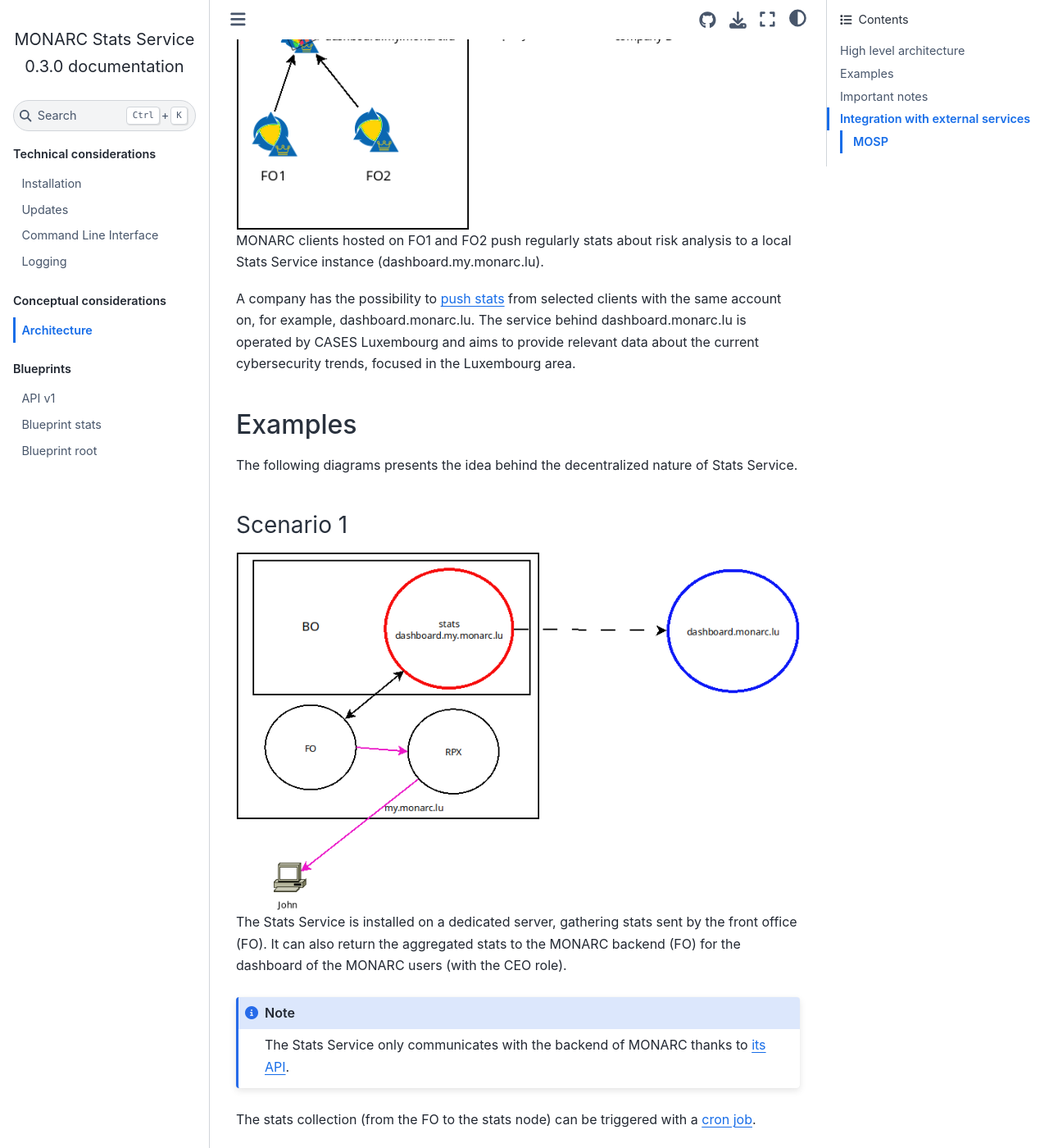
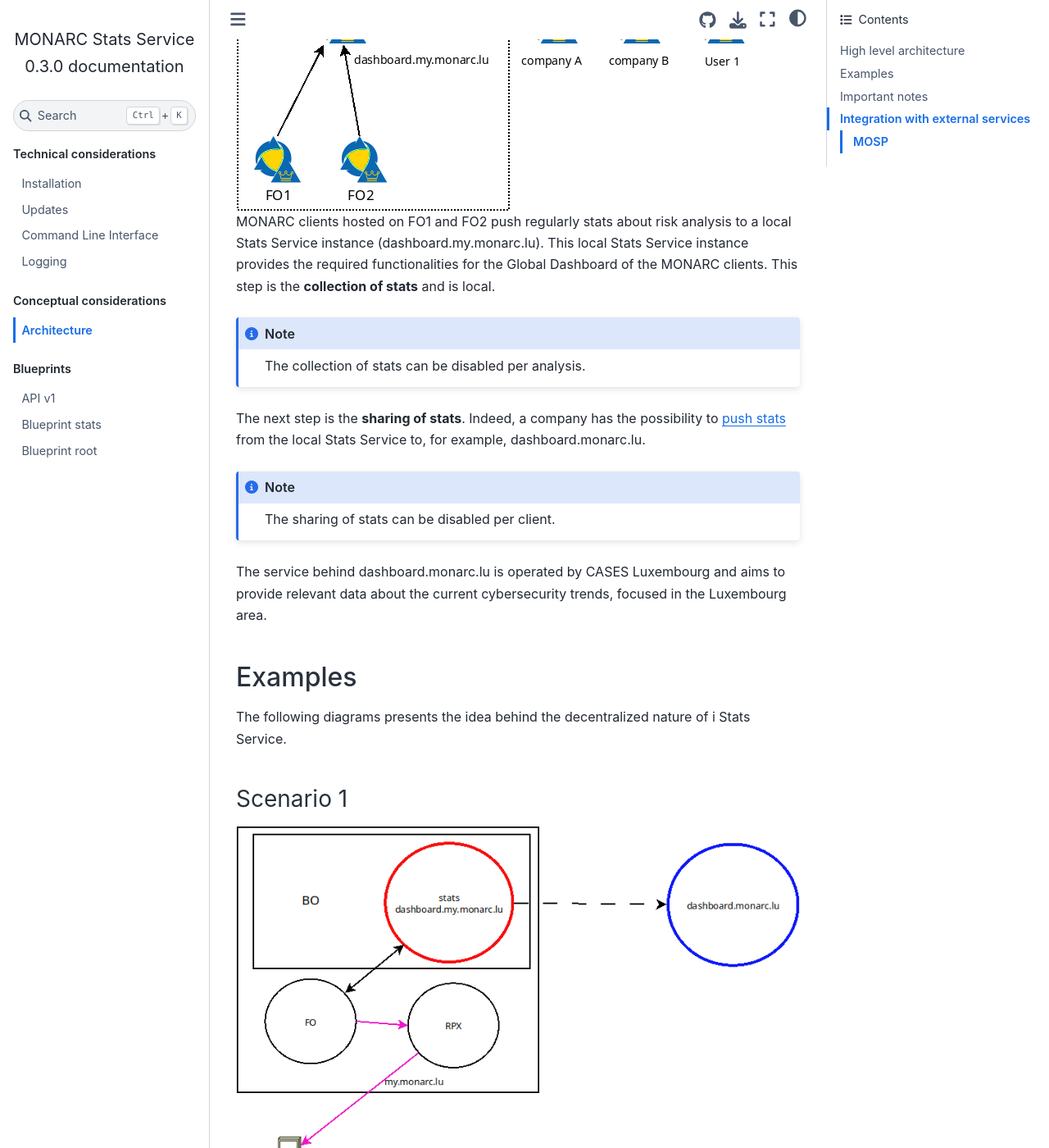
Before and after one commit to monarc-project/stats-service, a Sphinx documentation site: the page built from docs/architecture.rst, in a window 1280 px wide and 1400 px high, scrolled down 535 px. Shown: the whole window at 82% size. Built offline with Sphinx 7.4.7 and the Sphinx Book theme 1.1.4, drawn with Linux system fonts in a browser that asks for light colours; some of the changed text lies outside the part shown.

Commit message:
chg: [documentation] Improved explanations about the architecture.

```diff
--- a/docs/architecture.rst
+++ b/docs/architecture.rst
@@ -9,13 +9,24 @@
 
 
 MONARC clients hosted on FO1 and FO2 push regularly stats about risk analysis to
-a local Stats Service instance (dashboard.my.monarc.lu).
+a local Stats Service instance (dashboard.my.monarc.lu). This local Stats Service
+instance provides the required functionalities for the Global Dashboard of the MONARC
+clients. This step is the **collection of stats** and is local.
 
-A company has the possibility to `push stats <command-line-interface.html#pushing-data>`_
-from selected clients with the same
-account on, for example, dashboard.monarc.lu. The service behind dashboard.monarc.lu
-is operated by CASES Luxembourg and aims to provide relevant data about the
-current cybersecurity trends, focused in the Luxembourg area.
+.. note::
+
+    The collection of stats can be disabled per analysis.
+
+The next step is the **sharing of stats**. Indeed, a company has the possibility to
+`push stats <command-line-interface.html#pushing-data>`_
+from the local Stats Service to, for example, dashboard.monarc.lu.
+
+.. note::
+
+    The sharing of stats can be disabled per client.
+
+The service behind dashboard.monarc.lu is operated by CASES Luxembourg and aims to
+provide relevant data about the current cybersecurity trends, focused in the Luxembourg area.
 
 
 
@@ -23,7 +34,7 @@
 --------
 
 The following diagrams presents the idea behind the decentralized nature of
-Stats Service.
+i Stats Service.
 
 
 Scenario 1
@@ -32,9 +43,9 @@
 .. image:: _static/architecture-stats-scenario1.png
    :alt: Stats Service API interaction with MONARC
 
-The Stats Service is installed on a dedicated server, gathering stats sent by the
-front office (FO). It can also return the aggregated stats to the MONARC backend (FO)
-for the dashboard of the MONARC users (with the CEO role).
+The Stats Service API (*stats*) is installed on the same server where the MONARC back
+office is deployed. Not on on a dedicated server. The server hosting the back office of
+MONARC is a good choice.
 
 .. note::
 
@@ -51,30 +62,17 @@
 .. image:: _static/architecture-stats-scenario2.png
    :alt: Stats Service API interaction with MONARC
 
-In the company A, the difference is that Stats Service API (*stats*) is
-installed on the same server where the MONARC back office is deployed. Not on
-on a dedicated server. The server hosting the back office of MONARC is a good choice.
 
+The Stats Service is installed on a dedicated server.
 
 
 Scenario 3
 ''''''''''
 
-.. image:: _static/architecture-stats-scenario3.png
-   :alt: Stats Service API interaction with MONARC
-
-*stats* collects data from the two MONARC front offices of the company B.
-These aggregated data can be used for the dashboard for the CEO role of MONARC
-client instances in this company. But also, in the future, for the MONARC back office.
-
-
-Scenario 4
-''''''''''
-
 .. image:: _static/architecture-stats-scenario4.png
    :alt: Stats Service API interaction with MONARC
 
-Wendy is simply connected to a MONARC front office deployed in a local
+The user is simply connected to a MONARC front office deployed in a local
 Virtual Box instance. Stats Service (*stats*) is running next to MONARC in this virtual
 machine.
 
@@ -86,7 +84,7 @@
 .. note::
 
     In all scenario, **locally collected** statistics (in *stats* node)
-    can optionally be sent to `dashboard.monarc.lu <https://dashboard.monarc.lu>`_ which is
+    can optionally be shared with `dashboard.monarc.lu <https://dashboard.monarc.lu>`_ which is
     a global instance. It's the same software. You can configure the
     global dashboard statistics **sharing** option in the
     `General Settings / Sharing statistics  <https://www.monarc.lu/documentation/user-guide/#global-dashboard>`_
```
Also changed, not shown: docs/_static/architecture-stats-organization-level.png, docs/_static/architecture-stats-scenario1.png, docs/_static/architecture-stats-scenario2.png, docs/_static/architecture-stats-scenario3.png, docs/_static/architecture-stats-scenario4.png (deleted), 5 other files.
